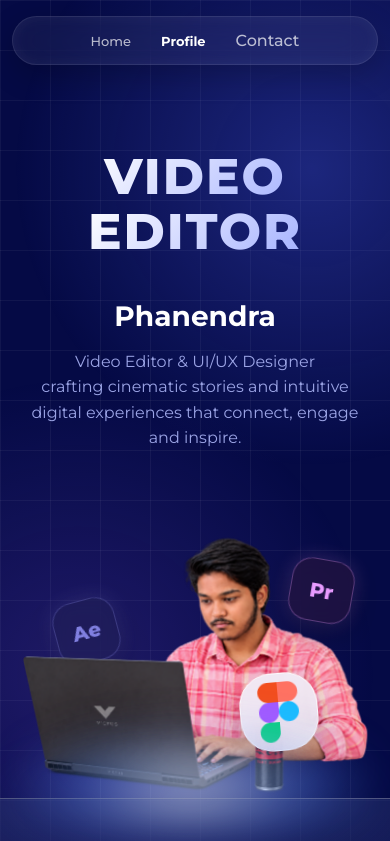
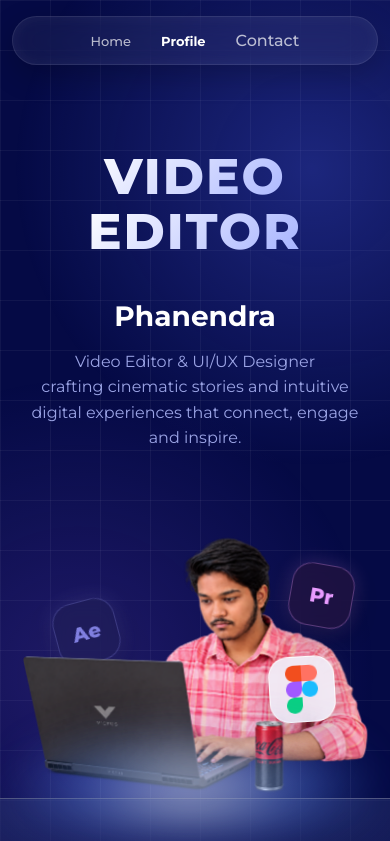
Before and after one commit to Phanendra1275/PhanendraPortfolio, a React (Vite) app: page / in a window 390 px wide. Shown: the top 841 px of the page. Built offline with nearby package versions, Linux system fonts and the light colour scheme.

Commit message:
Refine responsive Figma icon sizing and motion

```diff
--- a/src/components/Hero.css
+++ b/src/components/Hero.css
@@ -137,19 +137,20 @@
 
 .icon-figma {
   bottom: 30%;
-  right: 20%;
+  right: 26%;
   --rot: -5deg;
   background: rgba(240, 240, 250, 0.9);
   border-color: rgba(255, 255, 255, 0.8);
   box-shadow: 0 10px 30px rgba(0, 0, 0, 0.2), 0 0 30px rgba(255, 255, 255, 0.1);
-  border-radius: 32px;
-  padding: 20px;
-  animation-delay: -4s;
+  border-radius: 24px;
+  padding: 12px;
+  animation: floatFigma 7.5s ease-in-out infinite;
+  animation-delay: -2.5s;
 }
 
 .icon-figma .icon-placeholder {
-  width: 92px;
-  height: 92px;
+  width: 68px;
+  height: 68px;
 }
 
 .hero-flare {
@@ -166,9 +167,13 @@
 }
 
 @keyframes float {
-  0% { transform: translateY(0px) rotate(var(--rot)); }
-  50% { transform: translateY(-15px) rotate(var(--rot)); }
-  100% { transform: translateY(0px) rotate(var(--rot)); }
+  0%, 100% { transform: translate3d(0, 0, 0) rotate(var(--rot)); }
+  50% { transform: translate3d(0, -10px, 0) rotate(var(--rot)); }
+}
+
+@keyframes floatFigma {
+  0%, 100% { transform: translate3d(0, 0, 0) rotate(-5deg); }
+  50% { transform: translate3d(0, -8px, 0) rotate(-2deg); }
 }
 
 @keyframes heroFadeUp {
@@ -204,11 +209,11 @@
 
   .icon-ae { left: 5%; --rot: -10deg; }
   .icon-pr { right: 5%; --rot: 15deg; }
-  .icon-figma { right: 10%; --rot: -5deg; }
+  .icon-figma { right: 16%; --rot: -5deg; }
 
   .floating-icon { padding: 10px; }
   .icon-placeholder { width: 50px; height: 50px; font-size: 28px; }
-  .icon-figma .icon-placeholder { width: 75px; height: 75px; }
+  .icon-figma .icon-placeholder { width: 60px; height: 60px; }
 }
 
 @media (max-width: 768px) {
@@ -261,10 +266,12 @@
     --rot: 10deg;
   }
   .icon-figma {
-    right: 15%;
-    bottom: 15%;
+    right: 10%;
+    bottom: 26%;
     z-index: 7; /* In front */
     --rot: -5deg;
+    padding: 8px;
+    border-radius: 20px;
   }
 
   .floating-icon {
@@ -276,8 +283,8 @@
     font-size: 24px;
   }
   .icon-figma .icon-placeholder {
-    width: 60px;
-    height: 60px;
+    width: 52px;
+    height: 52px;
   }
 
   .hero-flare {
@@ -300,8 +307,8 @@
   }
 
   .icon-figma .icon-placeholder {
-    width: 60px;
-    height: 60px;
+    width: 48px;
+    height: 48px;
   }
 }
 
```
